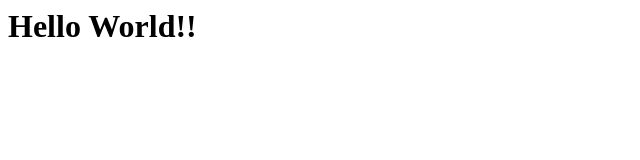
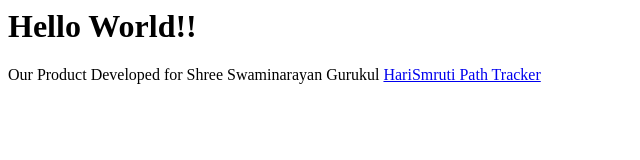
Before and after one commit to sahajananddigital/sahajananddigital.github.io, a plain HTML site: page index.html in a window 1280 px wide. Shown: the whole page, without its empty margins (0-640 px from the left). Drawn offline with Linux system fonts and the light colour scheme.

Commit message:
Update index.html

```diff
--- a/index.html
+++ b/index.html
@@ -1 +1,5 @@
+
 <h1>Hello World!!</h1>
+Our Product Developed for Shree Swaminarayan Gurukul
+
+<a href="https://sahajananddigital.github.io/harismruti-path-tracker/">HariSmruti Path Tracker</a>
```
